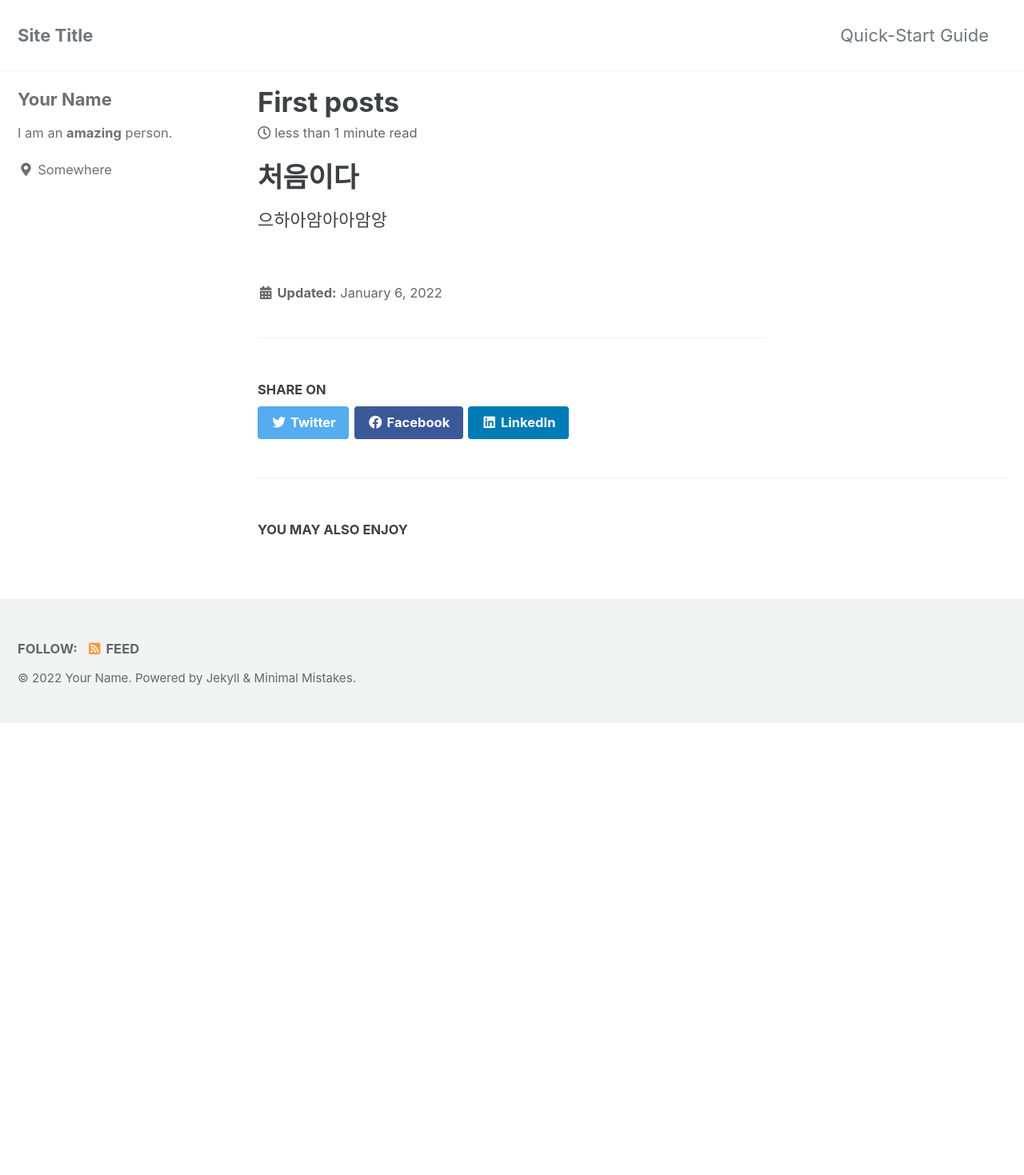
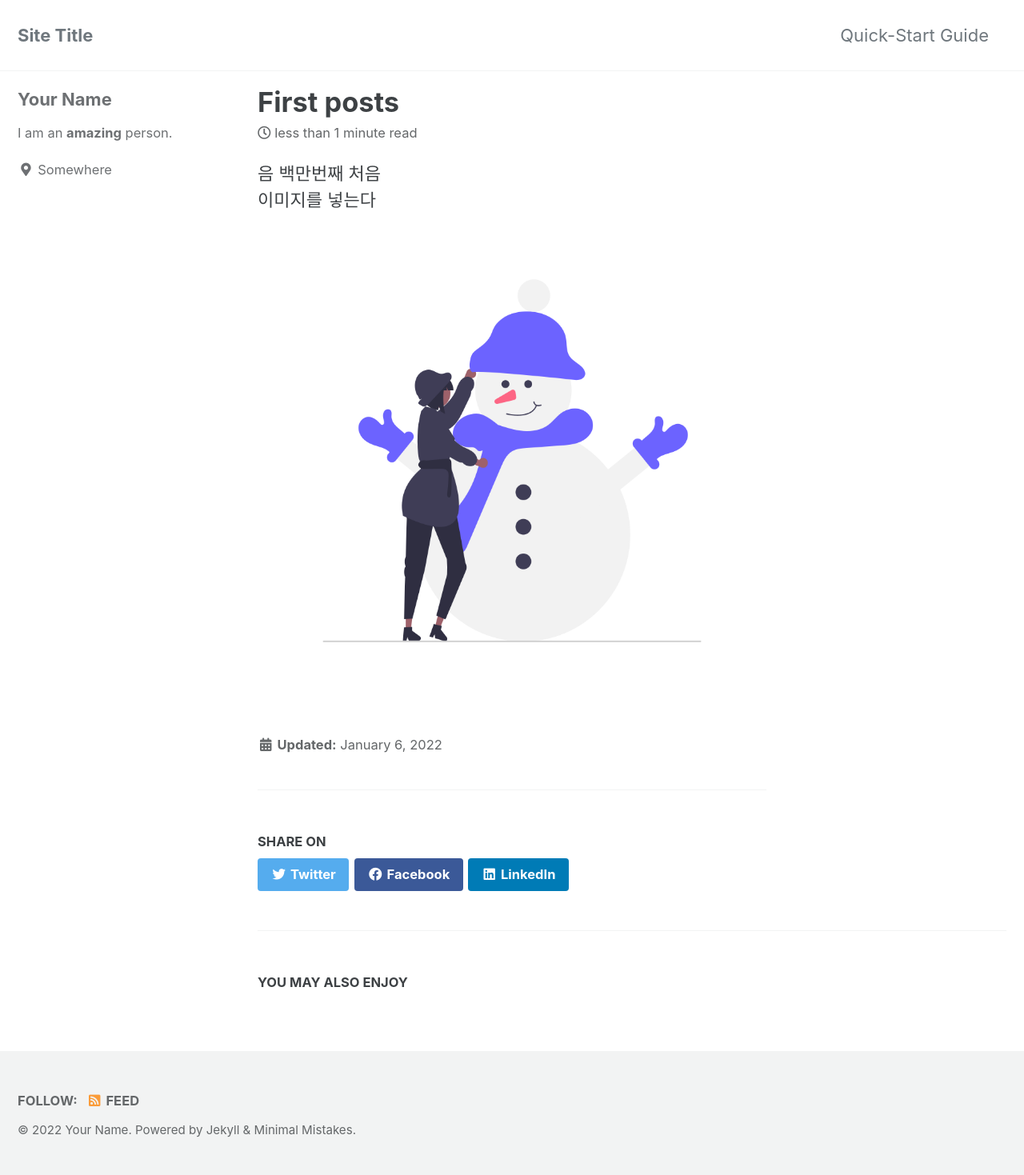
Before and after one commit to LEEYH10/LEEYH10.github.io, a Jekyll site: the page built from _posts/2022-01-06-first posts.md, in a window 1280 px wide. Shown: the whole page at 80% size. Built offline with Jekyll 4.4.1, drawn with Linux system fonts in a browser that asks for light colours; cached includes are drawn as plain includes; before the commit the page ends 904 px from its top, so only the background shows below that.

Commit message:
이미지업로드

```diff
--- a/_posts/2022-01-06-first posts.md
+++ b/_posts/2022-01-06-first posts.md
@@ -1,2 +1,4 @@
-# 처음이다
-으하아암아아암앙
+음 백만번째 처음<br>
+이미지를 넣는다
+
+![testimage](../image/undraw_Snowman_re_guxt.png)
```
Also changed, not shown: image/undraw_Snowman_re_guxt.png (added).
